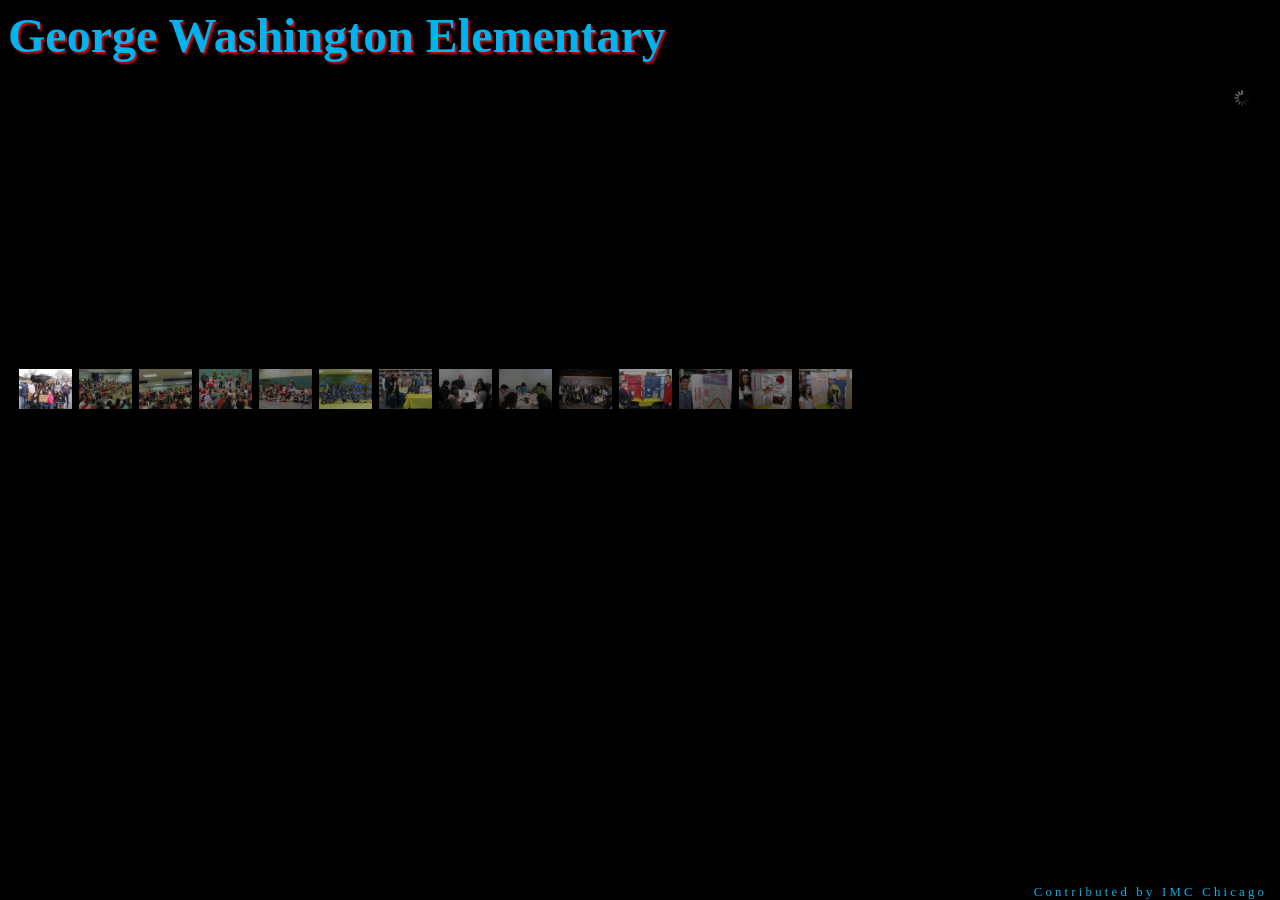
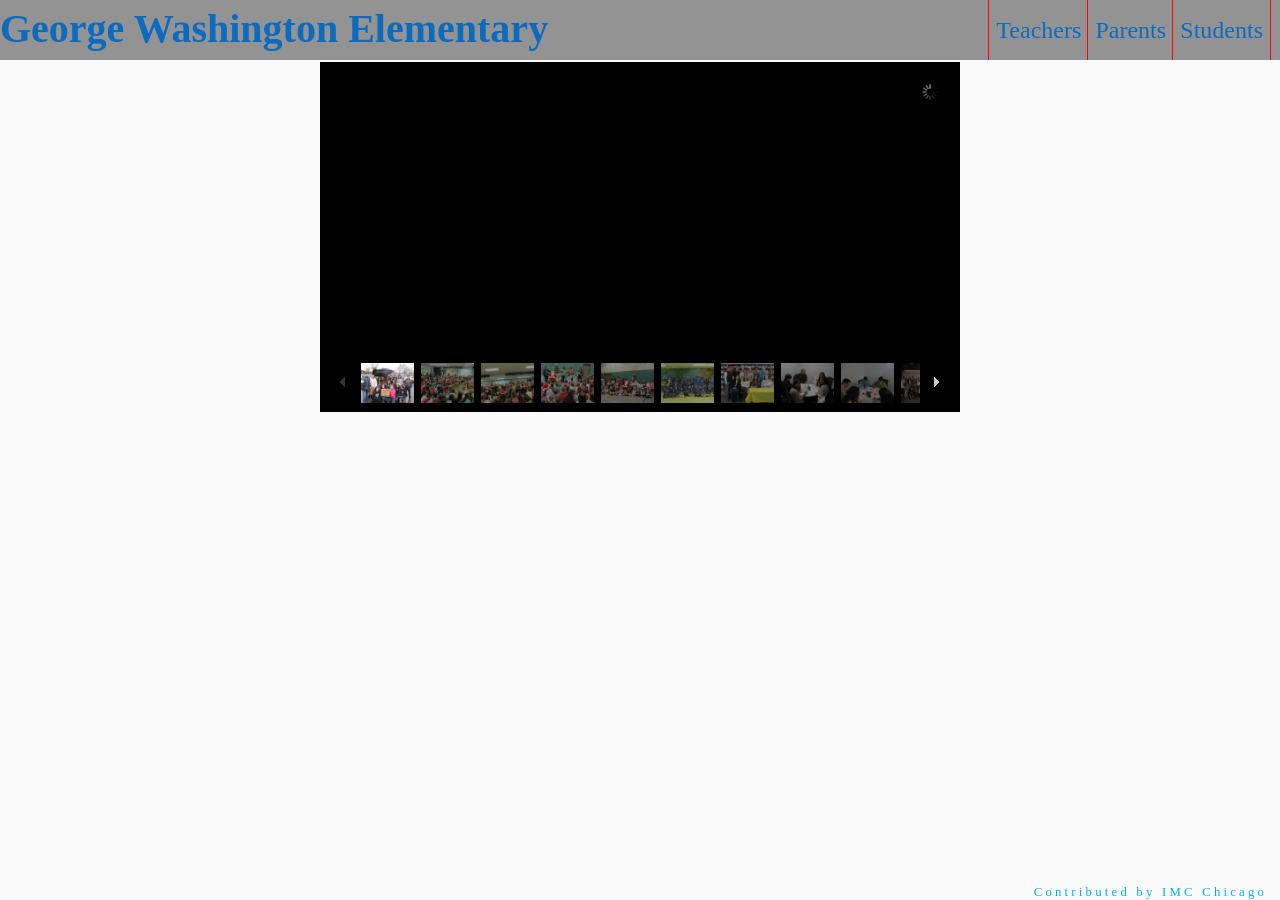
Before and after one commit to h3adache/gwes, a Jekyll site: the page built from index.html, in a window 1280 px wide. Built offline with Jekyll 4.4.1, drawn with Linux system fonts in a browser that asks for light colours; nearby versions of some CDN libraries; some web fonts are replaced.

Commit message:
Better-ish-ish-ish style.

```diff
--- a/_layouts/default.html
+++ b/_layouts/default.html
@@ -1,11 +1,21 @@
 <!doctype html>
 <html>
 	<head>
-		<link rel="stylesheet" type="text/css" href="http://fonts.googleapis.com/css?family=Loved+by+the+King">
+		<style>
 
-		<style>
+			/*
+			grey: 7A7B7A,
+			red: FF0100
+			blue: 0C6BBF
+			black: 010000
+			*/
 			body {
-				background-color: #000;
+				background-color: #FAFAFA;
+			}
+
+			* {
+				margin: 0;
+				padding: 0;
 			}
 
 			a {
@@ -14,37 +24,83 @@
 			}
 
 			#topnav {
-				font-family: 'Loved by the King', serif;
-				font-size: 3em;
+				margin-bottom: .1em;
+				color: #0C6BBF;
+				background-color: #939393;
+				width: 100%;
+			}
+
+			#topnav #title {
+				font-family: serif;
+				font-size: 2.5em;
 				font-weight: bold;
-				text-shadow: 2px 2px 2px #cd0a0a;
-				margin-bottom: .1em;
-				color: #00B2EE;
+				display: inline-block;
+				width: 50%;
+				vertical-align: sub;
+			}
+
+			#topnav ul {
+				list-style: none;
+				font-size: 1.5em;
+				font-weight: normal;
+				text-align: right;
+				display: inline-block;
+				width: 49%;
+				line-height: 2.5em;
+			}
+
+			#topnav ul li {
+				list-style: none;
+				display: inline-block;
+				border-left: 1px solid #FF0100;
+				padding: 0 0.3em;
+				margin-left: -0.3em;
+				height: 100%;
+			}
+
+			#topnav ul li:last-child {
+				border-right: 1px solid #FF0100;
 			}
 
 			#bottombar {
-				font-family: 'Loved by the King', serif;
+				font-family: serif;
 				font-size: .8em;
 				padding-left: 1em;
 				text-align: right;
 				vertical-align: bottom;
 				letter-spacing: 0.25em;
-				color: #CCC;
+				color: #0C6BBF;
 				position: fixed;
 				bottom: 0;
 				right: 1%;
 				z-index: -1000;
 			}
+
+			#galleria {
+				width: 50%;
+				margin: auto;
+			}
 		</style>
-
 		<!--[if lt IE 9]>
 		<script src="//html5shiv.googlecode.com/svn/trunk/html5.js"></script>
 		<![endif]-->
 		<script src="http://code.jquery.com/jquery-1.6.4.min.js"></script>
 		<script src="script/galleria/galleria-1.2.5.min.js"></script>
+
+		<title>{{ page.title }}</title>
 	</head>
 	<body>
-		<div id="topnav">George Washington Elementary</div>
+		<div id="topnav">
+			<span id="title">
+				George Washington Elementary
+			</span>
+
+			<ul>
+				<li>Teachers</li>
+				<li>Parents</li>
+				<li>Students</li>
+			</ul>
+		</div>
 
 		<div id="content">
 			{{ content }}
```
